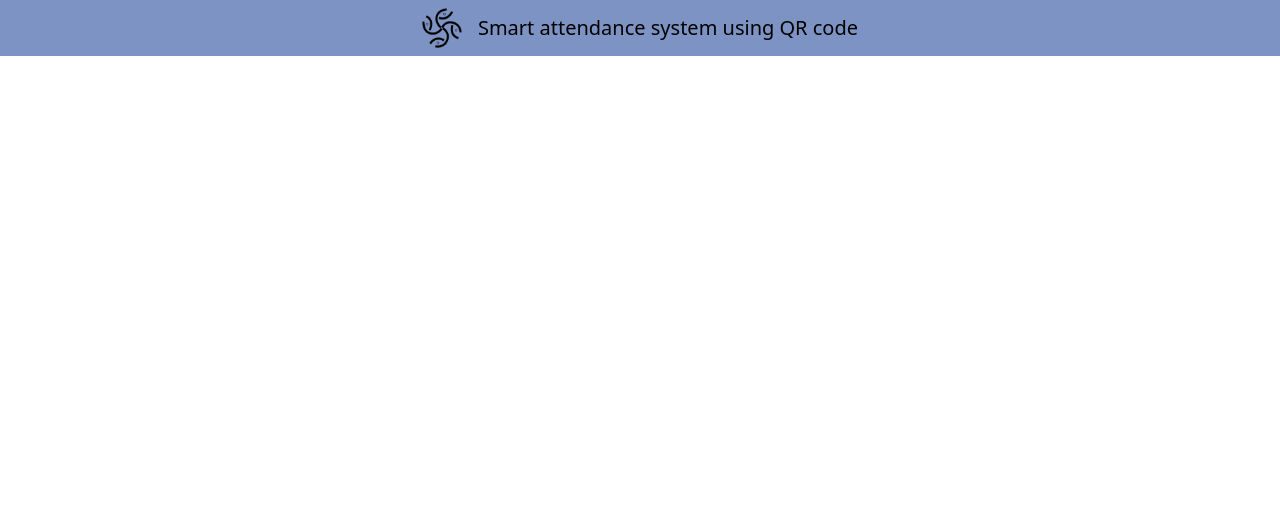
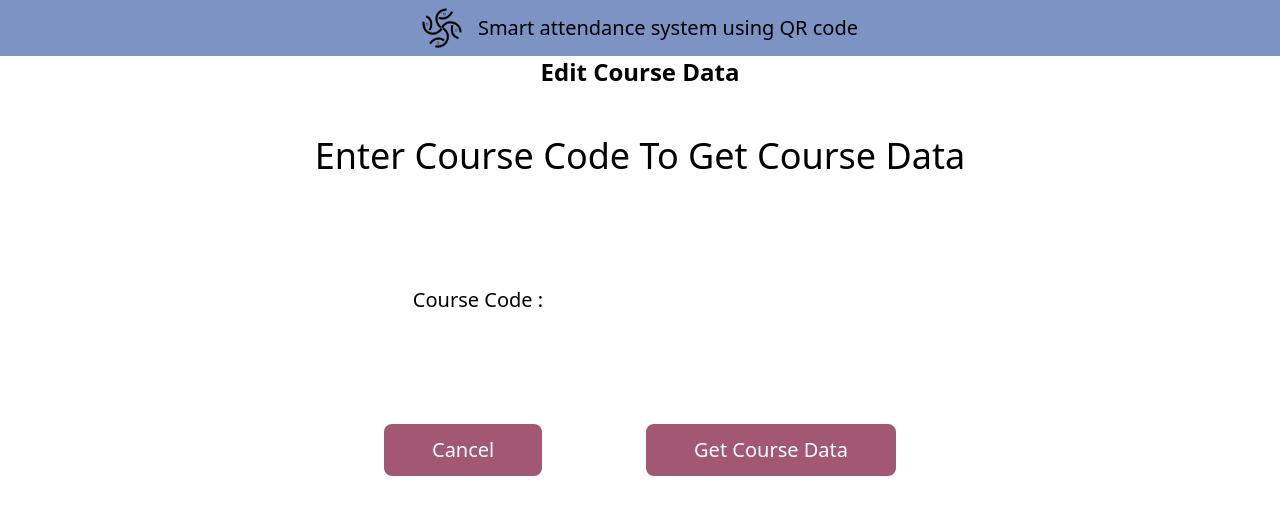
Before and after one commit to eslamalhendawy/Attendance-System-Admin, a React (Vite) app: page /get-course in a window 1280 px wide. Shown: the top 514 px of the page. Built offline with nearby package versions, Linux system fonts and the light colour scheme.

Commit message:
Started EditCourse process

```diff
--- a/src/App.jsx
+++ b/src/App.jsx
@@ -24,6 +24,8 @@ import NewlyAddedDoctor from "./components/NewlyAddedDoctor";
 import UploadCourseData from "./components/UploadCourseData";
 import NewCourseData from "./components/NewCourseData";
 import AddCourseLectures from "./components/AddCourseLectures";
+import GetCourse from "./components/GetCourse";
+import EditCourse from "./components/EditCourse";
 
 function App() {
   const loggedIn = Boolean(localStorage.getItem("adminID"));
@@ -58,6 +60,8 @@ function App() {
             <Route path="/upload-course-data" element={<UploadCourseData />} />
             <Route path="/new-course-data" element={<NewCourseData />} />
             <Route path="/upload-lectures" element={<AddCourseLectures />} />
+            <Route path="/get-course" element={<GetCourse />} />
+            <Route path="/edit-course" element={<EditCourse />} />
           </Routes>
         </div>
       </Router>
--- /dev/null
+++ b/src/components/EditCourse.jsx
@@ -0,0 +1,9 @@
+import React from 'react'
+
+const EditCourse = () => {
+  return (
+    <div>EditCourse</div>
+  )
+}
+
+export default EditCourse
--- /dev/null
+++ b/src/components/GetCourse.jsx
@@ -0,0 +1,47 @@
+import { useState } from "react";
+import { postData } from "../apiRequest/Services";
+import { Link, useNavigate } from "react-router-dom";
+
+import { toast } from "react-toastify";
+import "react-toastify/dist/ReactToastify.css";
+
+const GetCourse = () => {
+  const [code, setCode] = useState("");
+  const navigate = useNavigate();
+
+  const handleClick = async () => {
+    if (code === "") {
+      toast.error("Please fill the course code");
+      return;
+    }
+    toast.info("Fetching course data...");
+    const response = await postData("courses/getCourseByCourseCode", { courseCode: code }, localStorage.getItem("adminID"));
+    console.log(response);
+    if (response.status === "success") {
+      localStorage.setItem("editCourse", JSON.stringify(response.data.course));
+      navigate("/edit-course");
+      toast.success("Course data fetched successfully");
+    }
+  };
+
+  return (
+    <section className="grow">
+      <h1 className="font-semibold text-2xl text-center mb-12">Edit Course Data</h1>
+      <h4 className="capitalize text-center font-[300] text-3xl xl:text-4xl mb-24">Enter course code to get course data</h4>
+      <div className="md:w-[50%] lg:w-[45%] xl:lg-[30%] mx-auto flex flex-col lg:flex-row items-center justify-center gap-6 mb-24">
+        <span className="font-medium text-xl">Course Code :</span>
+        <input onChange={(e) => setCode(e.target.value)} className="px-2 py-4 rounded-lg outline-none w-[300px]" type="text" />
+      </div>
+      <div className="w-[80%] xl:w-[40%] mx-auto flex justify-between mb-12">
+        <Link to="/" className="bg-accent hover:bg-primary duration-300 text-white py-3 px-12 rounded-lg text-xl text-center">
+          Cancel
+        </Link>
+        <button onClick={handleClick} className="bg-accent hover:bg-primary duration-300 text-white py-3 px-12 rounded-lg text-xl text-center">
+          Get Course Data
+        </button>
+      </div>
+    </section>
+  );
+};
+
+export default GetCourse;
--- a/src/components/SideMenu.jsx
+++ b/src/components/SideMenu.jsx
@@ -76,7 +76,7 @@ const SideMenu = () => {
             </li>
             <Collapse in={open === 3} timeout="auto" unmountOnExit>
               <ul>
-                <Link to="/edit-course">
+                <Link to="/get-course">
                   <li className="hover:bg-white duration-200 p-2 rounded-lg cursor-pointer">Edit</li>
                 </Link>
                 <Link to="/upload-course-data">
```
